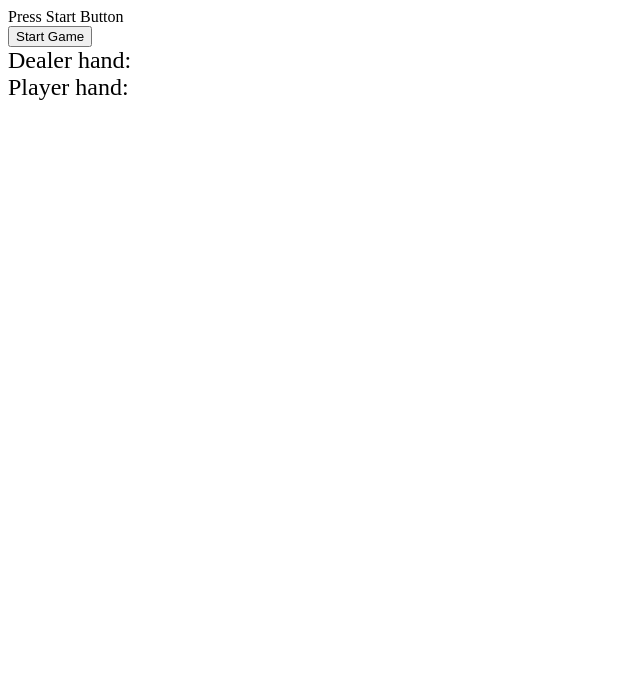
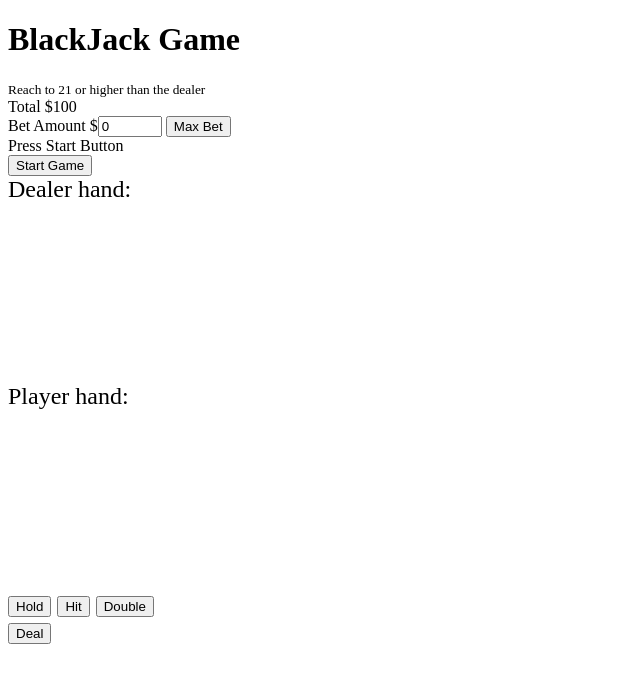
Before and after one commit to RounakDas123/Blackjack-game, a plain HTML site: page index.html in a window 1280 px wide. Shown: the whole page, without its empty margins (0-640 px from the left). Drawn offline with Linux system fonts and the light colour scheme.

Commit message:
Fourth commit: adding several buttons.

```diff
--- a/index.html
+++ b/index.html
@@ -9,6 +9,15 @@
     <style>
       #output {
         font-size: 1.5em;
+      }
+      #cover {
+        height: 160px;
+        width: 120px;
+        background-color: brown;
+        border-radius: 10px;
+        position: absolute;
+        border-radius: 10px;
+        padding: 3px;
       }
       .icard {
         height: 160px;
@@ -62,10 +71,32 @@
       .clubs .suit::after {
         content: "\2663";
       }
+      #dealerHolder,
+      #playerHolder {
+        height: 180px;
+        width: 500px;
+      }
     </style>
   </head>
   <body>
     <div>
+      <div>
+        <h1>BlackJack Game</h1>
+        <small>Reach to 21 or higher than the dealer</small>
+        <div class="total">Total $<span id="dollars">100</span></div>
+        <div>
+          Bet Amount $<input
+            type="number"
+            id="mybet"
+            value="0"
+            min="1"
+            max="100"
+          />
+          <button id="maxbet" type="button" onclick="maxbet()" class="btn">
+            Max Bet
+          </button>
+        </div>
+      </div>
       <div id="message">Press Start Button</div>
       <div id="start">
         <button id="btnstart" type="button" onclick="Start()" class="btn">
@@ -74,10 +105,41 @@
       </div>
     </div>
     <div id="output">
-      Dealer hand:
+      Dealer hand: <span id="dValue"></span>
       <div id="dealerHolder"></div>
-      Player hand:
+      Player hand: <span id="pValue"></span>
       <div id="playerHolder"></div>
+      <div id="myactions">
+        <button
+          id="btnhold"
+          type="button"
+          onclick="cardAction('hold')"
+          class="btn"
+        >
+          Hold
+        </button>
+        <button
+          id="btnhit"
+          type="button"
+          onclick="cardAction('hit')"
+          class="btn"
+        >
+          Hit
+        </button>
+        <button
+          id="btndouble"
+          type="button"
+          onclick="cardAction('double')"
+          class="btn"
+        >
+          Double
+        </button>
+      </div>
+      <div>
+        <button id="btndeal" type="button" onclick="dealNew()" class="btn">
+          Deal
+        </button>
+      </div>
     </div>
 
     <script>
@@ -134,7 +196,7 @@
 
       function Start() {
         shuffleDeck(cards);
-        dealNew();
+        //dealNew();
         //outputCard();
       }
 
@@ -145,22 +207,29 @@
         playerholder.innerHTML = "";
         for (x = 0; x < 2; x++) {
           dealerCard.push(cards[cardCount]);
-          dealerholder.innerHTML += cardOutput(cardCount);
+          dealerholder.innerHTML += cardOutput(cardCount, x);
+          if (x == 0) {
+            dealerholder.innerHTML +=
+              '<div id="cover" style = "left:100px;"></div> ';
+          }
           cardCount++;
           playerCard.push(cards[cardCount]);
-          playerholder.innerHTML += cardOutput(cardCount);
+          playerholder.innerHTML += cardOutput(cardCount, x);
           cardCount++;
         }
       }
-      function cardOutput(n) {
+      function cardOutput(n, x) {
+        var hpos = x > 0 ? x * 60 + 100 : 100;
         return (
           '<div class="icard ' +
           cards[n].icon +
-          '"><div class="top-card suit">' +
-          cards[n].icon +
-          '<br /></div><div class="content-card suit">&spades;</div><div class="bottom-card suit">' +
-          cards[n].icon +
-          "<br /></div></div>"
+          '" style="left:' +
+          hpos +
+          'px;">  <div class="top-card suit">' +
+          cards[n].cardnum +
+          '<br></div>  <div class="content-card suit"></div>  <div class="bottom-card suit">' +
+          cards[n].cardnum +
+          "<br></div> </div>"
         );
       }
 
```
